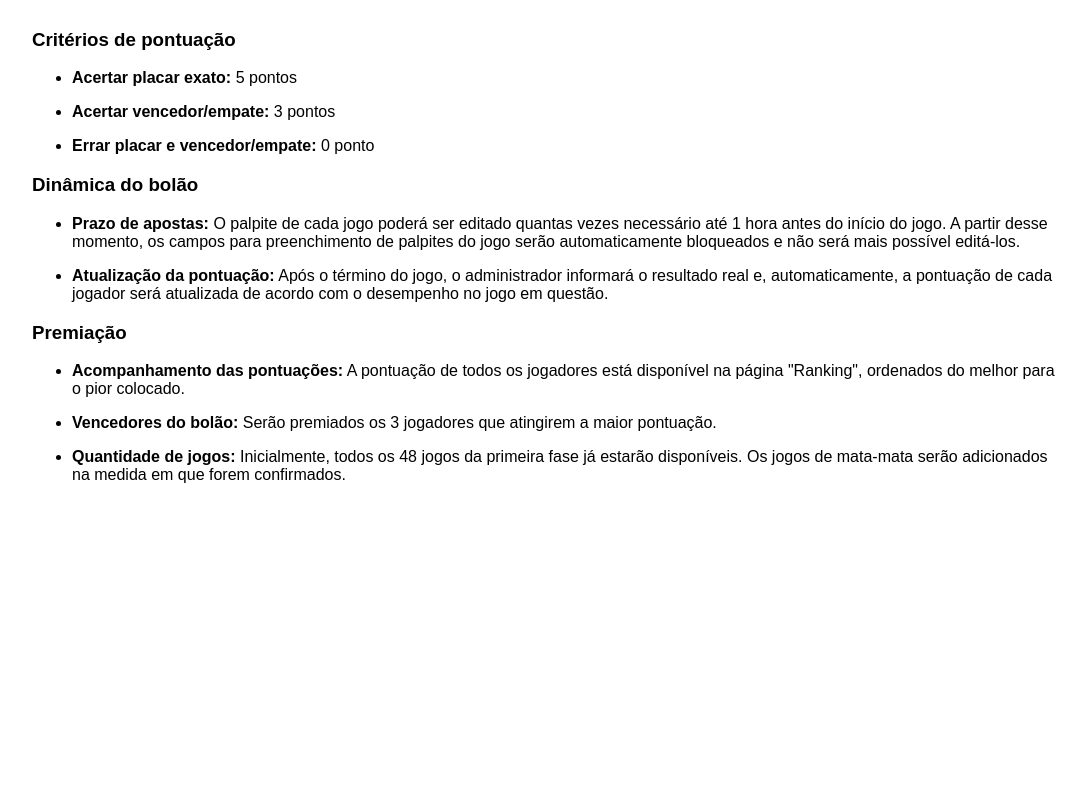
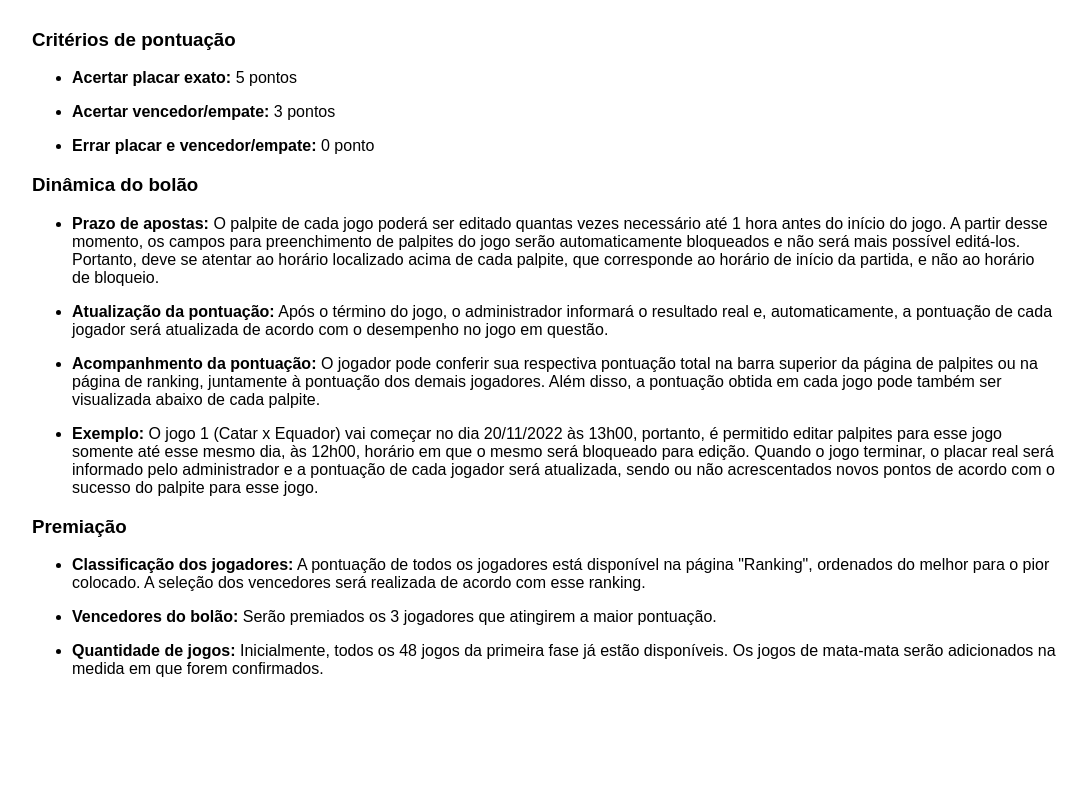
Before and after one commit to lfgodoi/world-cup-pool, a Flask app: page /rules in a window 1280 px wide. Shown: the part 50-860 px from the top of the page, without its empty margins (96-1183 px from the left). Run offline with Flask 2, Linux system fonts and the light colour scheme; the visitor is signed in with stand-in values (Sample User, id 1); some libraries are stand-ins or nearby versions.

Commit message:
Toggle password checkbox added and rules updated

```diff
--- a/app/static/functions.js
+++ b/app/static/functions.js
@@ -211,3 +211,13 @@ $(document).ready(function() {
         checkDatetimes(false);
     }
 })
+
+// Toggle password visibility
+function togglePasswordVisibility() {
+    var x = document.getElementById("password");
+    if (x.type === "password") {
+      x.type = "text";
+    } else {
+      x.type = "password";
+    }
+  }
--- a/app/templates/login.html
+++ b/app/templates/login.html
@@ -12,7 +12,9 @@
         <label for="password" class="label-login">Senha</label>
         <br>
         <input type="password" name="password" class="input-login" id="password">
-        <br><br><br>
+        <br><br>
+        <input type="checkbox" onclick="togglePasswordVisibility()">Mostrar senha
+        <br><br>
         <input type="submit" name="login" id="login" value="Entrar" class="button-login">
         <br>
     </form>
--- a/app/templates/rules.html
+++ b/app/templates/rules.html
@@ -61,19 +61,33 @@
                 <li><p><b>Prazo de apostas:</b> O palpite de cada jogo poderá ser editado
                     quantas vezes necessário até 1 hora antes do início do jogo. A partir
                     desse momento, os campos para preenchimento de palpites do jogo serão
-                    automaticamente bloqueados e não será mais possível editá-los.</p></li>
+                    automaticamente bloqueados e não será mais possível editá-los. Portanto,
+                    deve se atentar ao horário localizado acima de cada palpite, que corresponde
+                    ao horário de início da partida, e não ao horário de bloqueio.</p></li>
                 <li><p><b>Atualização da pontuação:</b> Após o término do jogo, o administrador
                     informará o resultado real e, automaticamente, a pontuação de cada jogador
                     será atualizada de acordo com o desempenho no jogo em questão.</p></li>
+                <li><p><b>Acompanhmento da pontuação:</b> O jogador pode conferir sua respectiva
+                    pontuação total na barra superior da página de palpites ou na página
+                    de ranking, juntamente à pontuação dos demais jogadores. Além disso, a pontuação
+                    obtida em cada jogo pode também ser visualizada abaixo de cada palpite.</p></li>
+                <li><p><b>Exemplo:</b> O jogo 1 (Catar x Equador) vai começar no dia 20/11/2022
+                     às 13h00, portanto, é permitido editar palpites para esse jogo somente até
+                     esse mesmo dia, às 12h00, horário em que o mesmo será bloqueado para
+                     edição. Quando o jogo terminar, o placar real será informado pelo
+                     administrador e a pontuação de cada jogador será atualizada, sendo
+                     ou não acrescentados novos pontos de acordo com o sucesso do palpite
+                     para esse jogo.</p></li>
             </ul>
             <h3>Premiação</h3>
             <ul>
-                <li><p><b>Acompanhamento das pontuações:</b> A pontuação de todos os jogadores
-                    está disponível na página "Ranking", ordenados do melhor para o pior colocado.</p></li>
+                <li><p><b>Classificação dos jogadores:</b> A pontuação de todos os jogadores
+                    está disponível na página "Ranking", ordenados do melhor para o pior colocado.
+                    A seleção dos vencedores será realizada de acordo com esse ranking.</p></li>
                 <li><p><b>Vencedores do bolão:</b> Serão premiados os 3 jogadores que atingirem
                     a maior pontuação.</p></li>
                 <li><p><b>Quantidade de jogos:</b> Inicialmente, todos os 48 jogos da primeira
-                    fase já estarão disponíveis. Os jogos de mata-mata serão adicionados na medida em
+                    fase já estão disponíveis. Os jogos de mata-mata serão adicionados na medida em
                     que forem confirmados.</p></li>
             </ul>
         </div>
```
